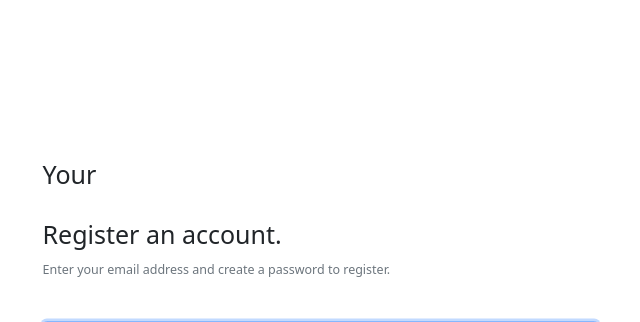
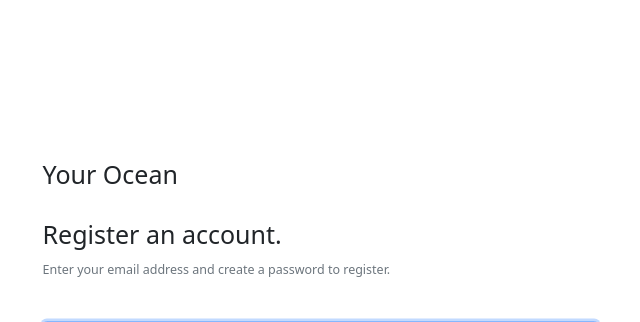
Before and after one commit to repsandcode/yourocean, a Django app: page /register in a window 1280 px wide. Shown: the top 322 px of the page, without its empty margins (320-960 px from the left). Run offline with Django 3.2, Linux system fonts and the light colour scheme; some libraries are stand-ins or nearby versions.

Commit message:
register

```diff
--- a/network/templates/network/register.html
+++ b/network/templates/network/register.html
@@ -12,7 +12,7 @@ Register - Your Ocean
 <div class="row">
     <div class="col-md-6 vh-100 d-flex flex-column justify-content-center mx-auto">
         <div class="mb-5">
-            <h1 class="display-6 mb-5">Your</h1>
+            <h1 class="display-6 mb-5">Your Ocean</h1>
             <h2 class="fs-1 fw-normal mb-3">Register an account.</h2>
             <p class="fs-5 text-secondary">Enter your email address and create a password to register.</p>
         </div>
```
